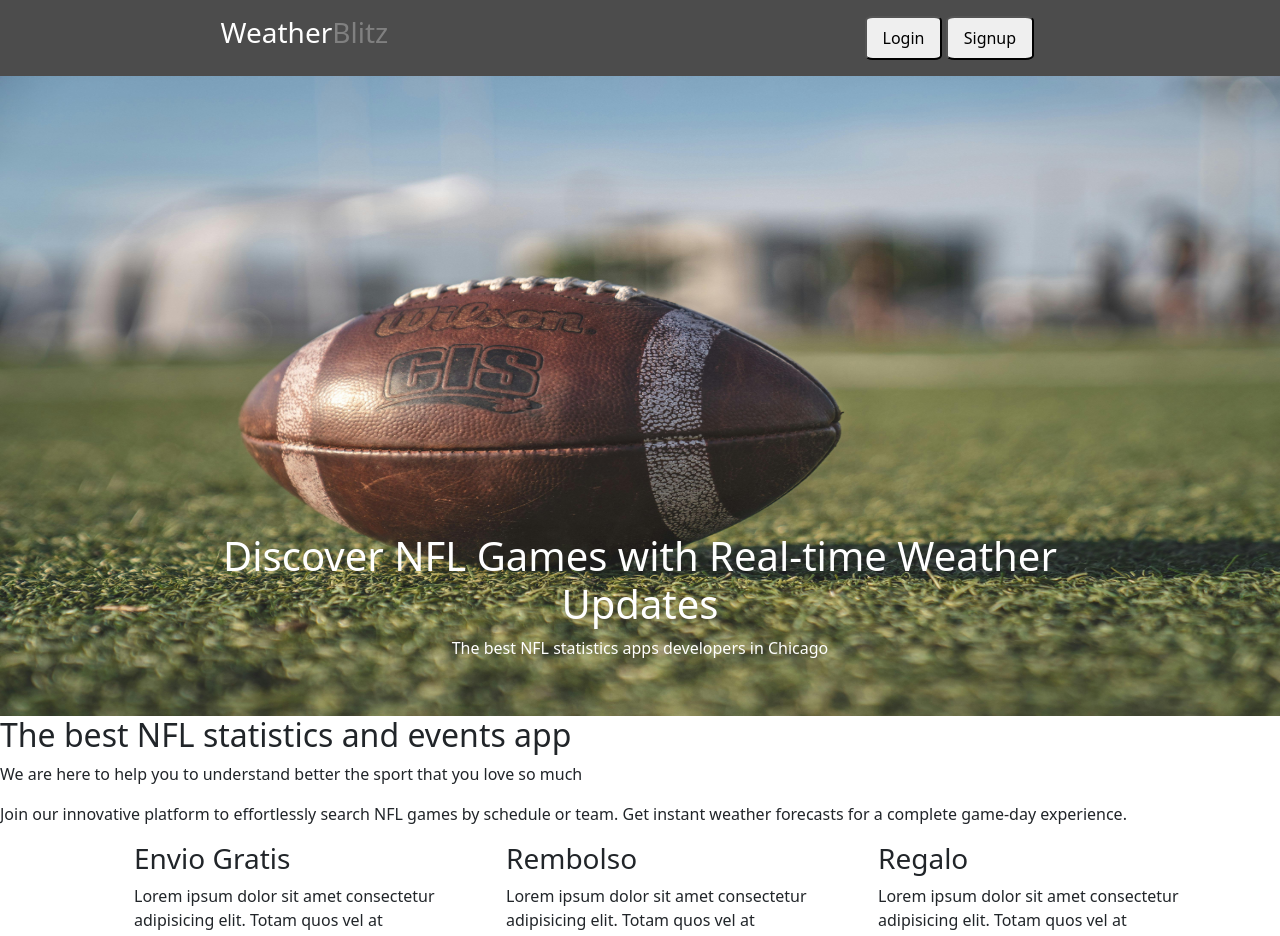
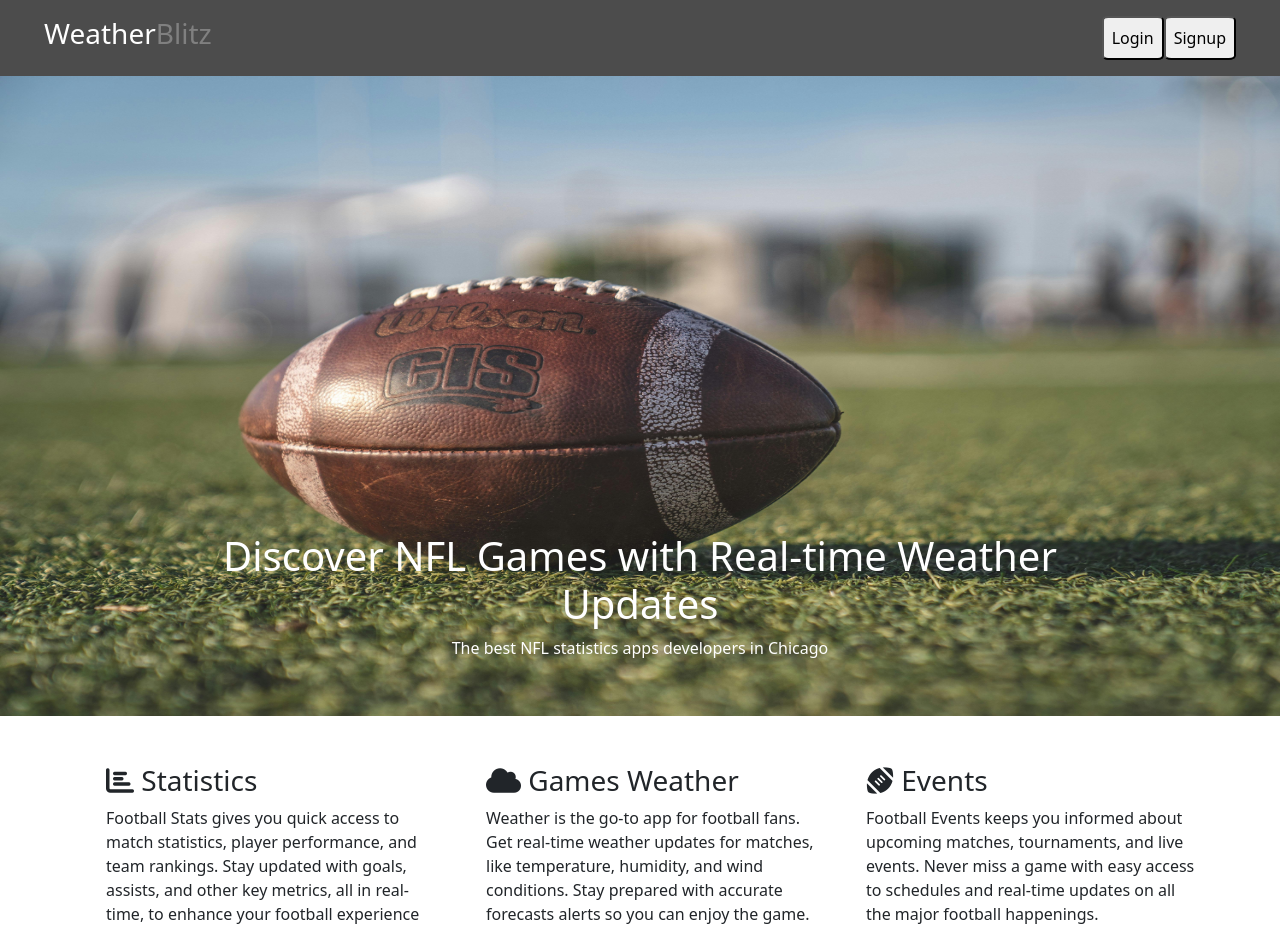
Before and after one commit to kagreene/bootstacks, a React (Vite) app in the folder client/: page / in a window 1280 px wide. Shown: the top 936 px of the page. Built offline with nearby package versions, Linux system fonts and the light colour scheme.

Commit message:
Creating more versatility in API and improvement in methods

```diff
--- a/client/index.html
+++ b/client/index.html
@@ -6,6 +6,7 @@
     <meta name="viewport" content="width=device-width, initial-scale=1.0" />
     <link href="https://cdn.jsdelivr.net/npm/bootstrap@5.0.2/dist/css/bootstrap.min.css" rel="stylesheet" integrity="sha384-EVSTQN3/azprG1Anm3QDgpJLIm9Nao0Yz1ztcQTwFspd3yD65VohhpuuCOmLASjC" crossorigin="anonymous">
     <link rel="stylesheet" href="https://cdn.jsdelivr.net/npm/bootstrap-icons@1.11.3/font/bootstrap-icons.min.css">
+    <link rel="stylesheet" href="https://cdnjs.cloudflare.com/ajax/libs/font-awesome/6.0.0-beta3/css/all.min.css">
     <title>Bookstack</title>
   </head>
   <body>
--- a/client/src/api/authAPI.tsx
+++ b/client/src/api/authAPI.tsx
@@ -1,15 +1,16 @@
 import type { UserLogin } from '../interfaces/UserLogin';
-
+//import Auth from '../utils/auth';
 const login = async (userInfo: UserLogin) => {
   try {
     const response = await fetch('/auth/login', {
       method: 'POST',
       headers: {
         'Content-Type': 'application/json',
+        //Authorization: `Bearer ${Auth.getToken()}`,
       },
       body: JSON.stringify(userInfo),
     });
-
+    console.log(response);
     const data = await response.json();
 
     if (!response.ok) {
--- a/client/src/components/GoalsSection.tsx
+++ b/client/src/components/GoalsSection.tsx
@@ -1,19 +1,16 @@
 
 export const GoalsSection = () => {
   return (
-    <section className="section-icons">
-        <div className="container">
+        <div className="container mt-5">
             <div className="row">
 
                 <div className="col-12 col-md-12 col-lg-4 box-icons">
                     <div className="d-flex align-items-center">
-                        <i className="bi bi-airplane"></i>
                         <div className="ms-4">
-                            <h3>Envio Gratis</h3>
+                            <h3><i className="fa-solid fa-chart-bar"></i> Statistics</h3>
                             <p>
-                                Lorem ipsum dolor sit amet consectetur adipisicing elit. Totam quos vel at blanditiis!
-                                Sapiente magnam doloremque deleniti rerum voluptatem illo eum provident,
-                                 aperiam facilis laborum nihil expedita labore incidunt dolore!
+                            Football Stats gives you quick access to match statistics, player performance, and team rankings.
+                            Stay updated with goals, assists, and other key metrics, all in real-time, to enhance your football experience
                             </p>
                         </div>
                     </div>
@@ -21,13 +18,11 @@ export const GoalsSection = () => {
 
                 <div className="col-12 col-md-12 col-lg-4 box-icons">
                     <div className="d-flex align-items-center">
-                        <i className="bi bi-cash-coin"></i>
                         <div className="ms-4">
-                            <h3>Rembolso</h3>
+                            <h3><i className="fa-solid fa-cloud"></i> Games Weather</h3>
                             <p>
-                                Lorem ipsum dolor sit amet consectetur adipisicing elit. Totam quos vel at blanditiis!
-                                Sapiente magnam doloremque deleniti rerum voluptatem illo eum provident,
-                                 aperiam facilis laborum nihil expedita labore incidunt dolore!
+                            Weather is the go-to app for football fans. Get real-time weather updates for matches, like temperature, humidity, and wind conditions.
+                            Stay prepared with accurate forecasts alerts so you can enjoy the game.
                             </p>
                         </div>
                     </div>
@@ -35,13 +30,11 @@ export const GoalsSection = () => {
 
                 <div className="col-12 col-md-12 col-lg-4 box-icons">
                     <div className="d-flex align-items-center">
-                        <i className="bi bi-gift-fill"></i>
                         <div className="ms-4">
-                            <h3>Regalo</h3>
+                            <h3><i className="fa-solid fa-football"></i> Events</h3>
                             <p>
-                                Lorem ipsum dolor sit amet consectetur adipisicing elit. Totam quos vel at blanditiis!
-                                Sapiente magnam doloremque deleniti rerum voluptatem illo eum provident,
-                                 aperiam facilis laborum nihil expedita labore incidunt dolore!
+                            Football Events keeps you informed about upcoming matches, tournaments, and live events.
+                            Never miss a game with easy access to schedules and real-time updates on all the major football happenings.
                             </p>
                         </div>
                     </div>
@@ -50,6 +43,6 @@ export const GoalsSection = () => {
 
             </div>
         </div>
-    </section>
+
   )
 }
--- a/client/src/components/Navbar.tsx
+++ b/client/src/components/Navbar.tsx
@@ -1,30 +1,37 @@
 import { Link } from "react-router";
 import "./styles.css";
-import logo from "../assets/img/images-weatherblitz/weatherblitz-logo.png";
+//import logo from "../assets/img/images-weatherblitz/weatherblitz-logo.png";
 
 export const Navbar = () => {
 
     return (
-    <nav>
-      <div className='logo'>
+    <nav className="nav navbar-expand-lg nav-bar">
+      <div className='container-fluid'>
+        <button className="navbar-toggler" type="button" data-bs-toggle="collapse" data-bs-target="#navbarTogglerDemo02" aria-controls="navbarTogglerDemo02" aria-expanded="false" aria-label="Toggle navigation">
+          <span className="navbar-toggler-icon"></span>
+        </button>
+        <div className="collapse navbar-collapse" id="navbarTogglerDemo02">
           <Link to={'/'} style={{textDecoration:'none', color:'white'}}>
             <h3>Weather<span style={{ color:'GrayText' }}>Blitz</span></h3>
           </Link>
-      </div>
-      <ul className='nav'>
-        <li className='nav-item d-flex flex-row'>
-          <button style={{ borderRadius: "10%", marginLeft: "2%" }}>
+          <ul className='navbar-nav me-auto mb-2 mb-lg-0 w-100 d-flex justify-content-end'>
+            <li >
+              <button style={{ borderRadius: "10%"}}>
                 <Link to='/login' className='nav-link'>
                   Login
                 </Link>
               </button>
-          <button style={{ borderRadius: "10%", marginLeft: "2%" }} >
+            </li>
+            <li>
+              <button style={{ borderRadius: "10%"}} >
                 <Link to='/register' className='nav-link'>
                   Signup
                 </Link>
               </button>
             </li>
           </ul>
+        </div>
+      </div>
     </nav>
   )
 }
--- a/client/src/interfaces/UserLogin.tsx
+++ b/client/src/interfaces/UserLogin.tsx
@@ -1,4 +1,4 @@
 export interface UserLogin {
-  email: string;
+  username: string;
   password: string;
 }
--- a/client/src/pages/Home.tsx
+++ b/client/src/pages/Home.tsx
@@ -23,20 +23,7 @@ export const Home = () => {
         </div>
       </div>
 
-        <div className="row">
-          <div className="col">
-          <h2>The best NFL statistics and events app</h2>
-            <div>
-              <p>  We are here to help you to understand better the sport that you love so much </p>
-              <p> Join our innovative platform to effortlessly search NFL games by schedule or team. Get instant weather forecasts for a complete game-day experience.</p>
-            </div>
-          </div>
-
-          <GoalsSection />
-
-
-        </div>
-
+      <GoalsSection />
 
     </section>
   )
--- a/client/src/pages/Login.tsx
+++ b/client/src/pages/Login.tsx
@@ -2,11 +2,12 @@ import { useState } from "react";
 import { Link } from "react-router";
 import { login } from "../api/authAPI";
 import { UserLogin } from "../interfaces/UserLogin";
+import Auth from '../utils/auth';
 
 export const Login = () => {
 
     const [ inputs, setInputs ] = useState <UserLogin> ({
-        email:"",
+        username:"",
         password:""
     });
 
@@ -16,10 +17,15 @@ export const Login = () => {
        setInputs( (prevFormData ) => ({ ...prevFormData, [name]:value }))
     }
 
-    const handleSubmit = ( event: React.FormEvent<HTMLFormElement>) => {
+    const handleSubmit = async ( event: React.FormEvent<HTMLFormElement>) => {
       event.preventDefault();
-      login( inputs )
-      console.log("handle submit " + inputs.email + " " + inputs.password)
+      try {
+        const data = await login(inputs);
+        console.log(data);
+        Auth.login(data.token);
+      } catch (err) {
+        console.log(err);
+      }
     }
 
 
@@ -29,20 +35,19 @@ export const Login = () => {
 
         <div className='row p-0 justify-content-center'>
 
-          <div className='col-5'>
+          <div className='col-sm-9 col-md-6 col-lg-9 col-xl-6 col-xxl-6'>
               <div>
                   <h1 style={{ textAlign:"center" }} className='intro-h1'>Login</h1>
               </div>
 
               <form onSubmit={ handleSubmit }>
                   <div>
-                      <label className='contact-label mt-5'> Email</label>
+                      <label className='contact-label mt-5'> Username </label>
                       <input
-                          type={"email"}
-                          name='email'
+                          type='text'
+                          name='username'
                           className="form-control"
-                          placeholder='email@test.com'
-                          value={ inputs.email }
+                          value={ inputs.username }
                           onChange={ onHandleChange }
                       />
                   </div>
@@ -50,10 +55,9 @@ export const Login = () => {
                   <div>
                       <label className='contact-label mt-4'> Password </label>
                       <input
-                          type={"password"}
+                          type='password'
                           name='password'
                           className="form-control"
-                          placeholder='Your Email...'
                           value = { inputs.password }
                           onChange={ onHandleChange }
                       />
@@ -64,7 +68,7 @@ export const Login = () => {
                   </div>
 
                   <div className='mt-4'>
-                      <button type='submit' className='btn btn-dark w-25'>Submit</button>
+                      <button type='submit' className='btn btn-dark w-lg-25'>Submit</button>
                   </div>
               </form>
           </div>
--- a/client/src/pages/Register.tsx
+++ b/client/src/pages/Register.tsx
@@ -28,16 +28,13 @@ export const Register = () => {
 						src={quarterback}
 						alt="Quarterback"
 						className="img-fluid rounded"
-						style={{ maxHeight: "300px", width: "100%", objectFit: "cover" }}
+						style={{ height:"75%", width: "100%", objectFit: "cover" }}
 					/>
 				</div>
 				<div className="col-md-5">
 					<div>
-						<h1 style={{ textAlign: "center" }} className="intro-h1">
-							Register
-						</h1>
+						<h1 style={ { textAlign: "center" } }>Register</h1>
 					</div>
-
 					<form onSubmit={handleSubmit}>
 						<div>
 							<label className="contact-label mt-5"> Fullname </label>
--- a/client/src/utils/auth.ts
+++ b/client/src/utils/auth.ts
@@ -39,7 +39,7 @@ class AuthService {
 
   login(idToken: string) {
     localStorage.setItem('id_token', idToken);
-    window.location.assign('/');
+    window.location.assign('/events');
   }
 
   logout() {
--- a/client/vite.config.ts
+++ b/client/vite.config.ts
@@ -11,7 +11,11 @@ export default defineConfig({
         target: 'http://localhost:3001',
         changeOrigin: true,
         secure: false,
-      },
+      },'/auth': {
+        target: 'http://localhost:3001',
+        changeOrigin: true,
+        secure: false,
+      }
     },
   },
 })
```
Also changed, not shown: 2 other files (tests, documents, lock files or other folders). Lines whose indentation alone changed are shown as unchanged.
